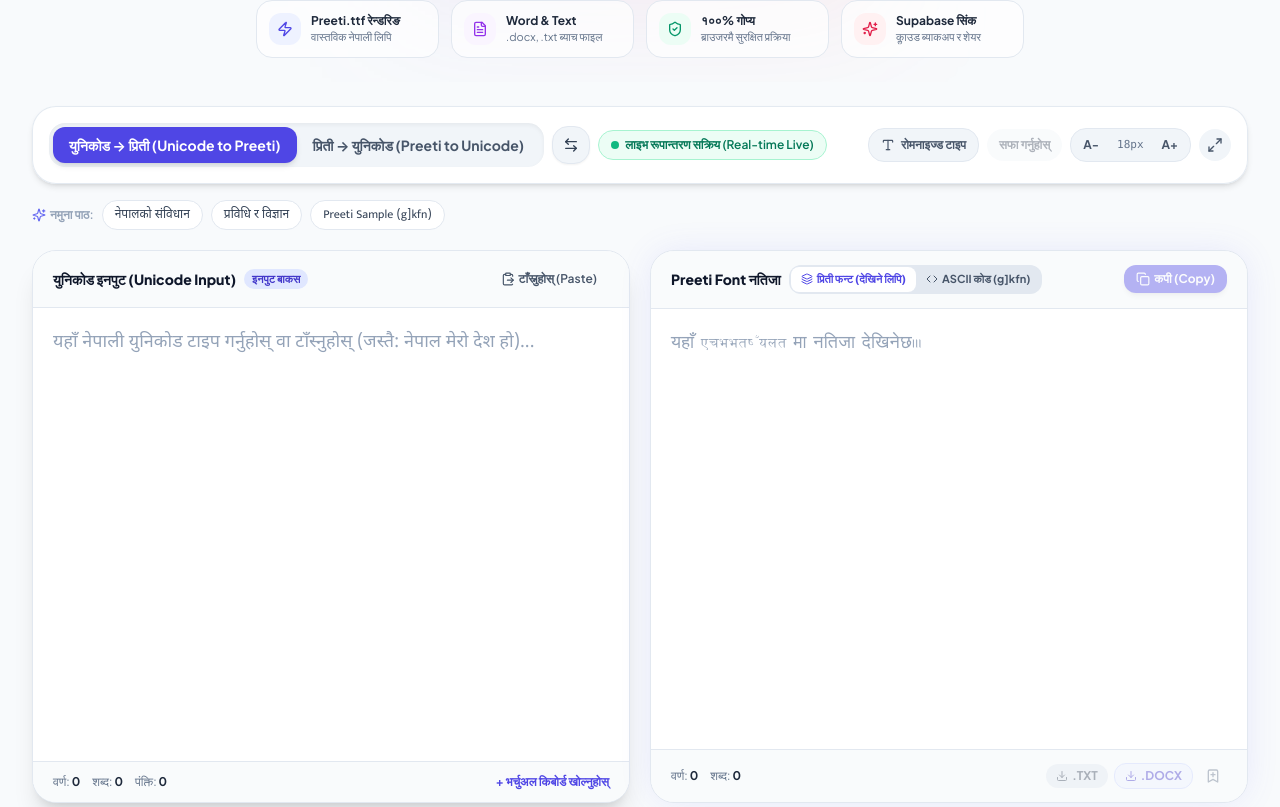
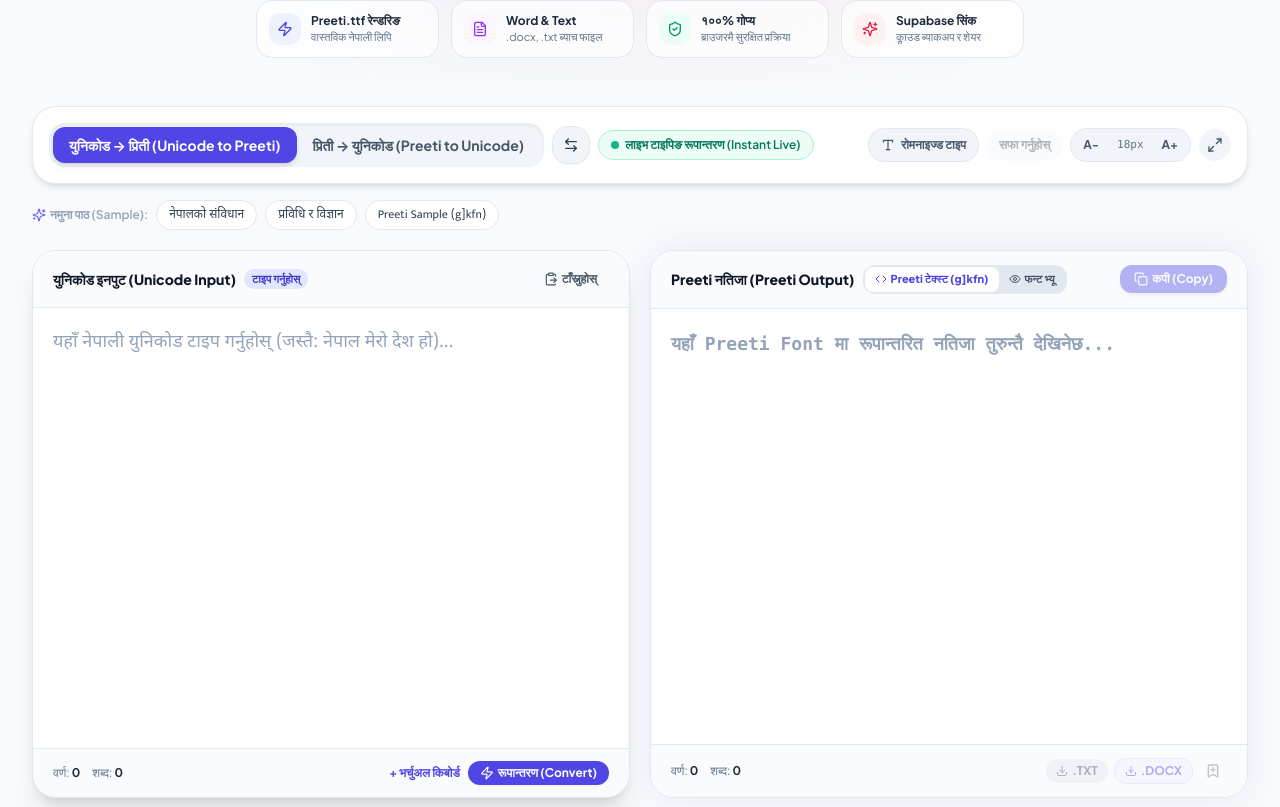
Before and after one commit to vivekgurungsir-design/uni_to_preeti, a Next.js app: page / in a window 1280 px wide. Shown: the part 433-1240 px from the top of the page. Built offline with nearby package versions, Linux system fonts and the light colour scheme; no server answers; the database is empty.

Commit message:
Ensure instant live keystroke Unicode to Preeti conversion with dual preview

```diff
--- a/src/components/TranslatorPane.tsx
+++ b/src/components/TranslatorPane.tsx
@@ -18,6 +18,8 @@ import {
   Layers,
   Code,
   Type,
+  Eye,
+  RefreshCw,
 } from "lucide-react";
 import {
   convertUnicodeToPreeti,
@@ -49,11 +51,12 @@ export default function TranslatorPane({
   const [sourceText, setSourceText] = useState("");
   const [convertedText, setConvertedText] = useState("");
   const [mode, setMode] = useState<"unicode-to-preeti" | "preeti-to-unicode">("unicode-to-preeti");
-  const [autoDetect, setAutoDetect] = useState(false);
   const [romanizedTyping, setRomanizedTyping] = useState(false);
 
-  // Output display view: 'preeti-font' (visual Devanagari) vs 'raw-ascii' (g]kfn)
-  const [outputTab, setOutputTab] = useState<"visual" | "raw">("visual");
+  // Preeti output display mode:
+  // 'ascii' = raw Preeti characters like "g]kfn" (standard for copying to MS Word / Photoshop / PageMaker)
+  // 'visual' = rendered in actual Preeti.ttf font so you see the Nepali letters
+  const [preetiDisplayView, setPreetiDisplayView] = useState<"ascii" | "visual">("ascii");
 
   // Styling & view controls
   const [fontSize, setFontSize] = useState<number>(18);
@@ -91,41 +94,43 @@ export default function TranslatorPane({
   };
 
   /**
-   * Synchronous, instant conversion helper
+   * Synchronous, zero-latency conversion function
    */
-  const performConversion = (text: string, currentMode: "unicode-to-preeti" | "preeti-to-unicode") => {
-    if (!text || text.trim().length === 0) {
-      return "";
-    }
-    if (currentMode === "unicode-to-preeti") {
-      return convertUnicodeToPreeti(text);
-    } else {
-      return convertPreetiToUnicode(text);
-    }
+  const convertText = (text: string, currentMode: "unicode-to-preeti" | "preeti-to-unicode"): string => {
+    if (!text || text.length === 0) return "";
+    return currentMode === "unicode-to-preeti"
+      ? convertUnicodeToPreeti(text)
+      : convertPreetiToUnicode(text);
   };
 
   /**
-   * Realtime keystroke handler
+   * Instant keystroke handler: updates source and converts IMMEDIATELY
    */
-  const handleSourceChange = (val: string) => {
-    let processedVal = val;
-    // Optional Romanized live transliteration if active in Unicode mode
+  const handleSourceChange = (e: React.ChangeEvent<HTMLTextAreaElement>) => {
+    let val = e.target.value;
+
+    // Optional Romanized live transliteration if enabled and in Unicode mode
     if (romanizedTyping && mode === "unicode-to-preeti" && val.endsWith(" ")) {
-      processedVal = romanizedToUnicode(val);
+      val = romanizedToUnicode(val);
     }
 
-    setSourceText(processedVal);
-    const converted = performConversion(processedVal, mode);
+    setSourceText(val);
+    const converted = convertText(val, mode);
     setConvertedText(converted);
   };
+
+  // Keep convertedText strictly in sync whenever sourceText or mode changes
+  useEffect(() => {
+    const converted = convertText(sourceText, mode);
+    setConvertedText(converted);
+  }, [sourceText, mode]);
 
   // React to external injected text (virtual keyboard, cheat sheet, snippets)
   useEffect(() => {
     if (injectedText !== undefined && injectedText !== null) {
       setSourceText((prev) => {
         const next = prev + injectedText;
-        const converted = performConversion(next, mode);
-        setConvertedText(converted);
+        setConvertedText(convertText(next, mode));
         return next;
       });
     }
@@ -137,36 +142,28 @@ export default function TranslatorPane({
     setMode(newMode);
     const newSource = convertedText;
     setSourceText(newSource);
-    const newConverted = performConversion(newSource, newMode);
-    setConvertedText(newConverted);
-    showToast("दिशा परिवर्तन गरियो (Directions Swapped)");
+    setConvertedText(convertText(newSource, newMode));
+    showToast("रूपान्तरण दिशा परिवर्तन गरियो");
   };
 
-  // Trigger auto detect explicitly
-  const handleAutoDetectClick = () => {
-    if (!sourceText) {
-      setAutoDetect(!autoDetect);
-      return;
-    }
-    const detected = detectTextType(sourceText);
-    setMode(detected);
-    const converted = performConversion(sourceText, detected);
-    setConvertedText(converted);
-    showToast(`पहिचान: ${detected === "unicode-to-preeti" ? "Unicode → Preeti" : "Preeti → Unicode"}`);
+  // Explicit mode selector
+  const handleModeChange = (targetMode: "unicode-to-preeti" | "preeti-to-unicode") => {
+    setMode(targetMode);
+    setConvertedText(convertText(sourceText, targetMode));
   };
 
-  // Mode button click
-  const handleModeChange = (targetMode: "unicode-to-preeti" | "preeti-to-unicode") => {
-    setMode(targetMode);
-    const converted = performConversion(sourceText, targetMode);
+  // Manual convert button (gives immediate visual confirmation)
+  const handleManualConvert = () => {
+    const converted = convertText(sourceText, mode);
     setConvertedText(converted);
+    showToast("तत्काल रूपान्तरण भयो (Live Converted)!");
   };
 
   // Copy output
   const handleCopy = () => {
     if (!convertedText) return;
     navigator.clipboard.writeText(convertedText);
-    showToast("नतिजा क्लिपबोर्डमा कपी भयो (Copied to Clipboard)!");
+    showToast("Preeti नतिजा क्लिपबोर्डमा कपी भयो!");
   };
 
   // Paste from clipboard
@@ -174,8 +171,7 @@ export default function TranslatorPane({
     try {
       const clipText = await navigator.clipboard.readText();
       setSourceText(clipText);
-      const converted = performConversion(clipText, mode);
-      setConvertedText(converted);
+      setConvertedText(convertText(clipText, mode));
       showToast("क्लिपबोर्डबाट टाँसियो र रूपान्तरण भयो!");
     } catch {
       alert("कृपया पाठ सिधै इनपुट बाकसमा टाँस्नुहोस् (Ctrl+V)");
@@ -186,16 +182,15 @@ export default function TranslatorPane({
   const handleClear = () => {
     setSourceText("");
     setConvertedText("");
-    showToast("खाली गरियो (Cleared)");
+    showToast("खाली गरियो");
   };
 
   // Clean text helper
   const handleClean = () => {
     const cleaned = cleanNepaliText(sourceText);
     setSourceText(cleaned);
-    const converted = performConversion(cleaned, mode);
-    setConvertedText(converted);
-    showToast("पाठ सफा र व्यवस्थित गरियो");
+    setConvertedText(convertText(cleaned, mode));
+    showToast("ढाँचा र स्पेस मिलाइयो");
   };
 
   // Download converted text as .docx file
@@ -236,7 +231,7 @@ export default function TranslatorPane({
     setSaveTitle("");
     setSaveTags("");
     onSnippetSaved();
-    showToast("क्लाउडमा सफलतापूर्वक सुरक्षित भयो!");
+    showToast("क्लाउडमा सुरक्षित भयो!");
   };
 
   const sourceStats = calculateStats(sourceText);
@@ -294,10 +289,10 @@ export default function TranslatorPane({
             <ArrowLeftRight className="w-4 h-4" />
           </button>
 
-          {/* Live Indicator Badge */}
+          {/* Live Keystroke Badge */}
           <div className="flex items-center space-x-1.5 px-3 py-1.5 rounded-2xl bg-emerald-50 dark:bg-emerald-950/60 border border-emerald-200 dark:border-emerald-800/80 text-emerald-700 dark:text-emerald-300 text-xs font-semibold">
             <span className="w-2 h-2 rounded-full bg-emerald-500 animate-pulse" />
-            <span>लाइभ रूपान्तरण सक्रिय (Real-time Live)</span>
+            <span>लाइभ टाइपिङ रूपान्तरण (Instant Live)</span>
           </div>
         </div>
 
@@ -310,7 +305,7 @@ export default function TranslatorPane({
                 setRomanizedTyping(!romanizedTyping);
                 showToast(
                   !romanizedTyping
-                    ? "रोमनाइज्ड टाइपिङ चालु (nepal → नेपाल)"
+                    ? "रोमनाइज्ड टाइपिङ चालु (nepal लेख्दा नेपाल बन्ने)"
                     : "रोमनाइज्ड टाइपिङ बन्द"
                 );
               }}
@@ -319,7 +314,7 @@ export default function TranslatorPane({
                   ? "bg-purple-50 dark:bg-purple-950/60 text-purple-700 dark:text-purple-300 border-purple-200 dark:border-purple-800 shadow-xs"
                   : "bg-slate-100 dark:bg-slate-800 text-slate-600 dark:text-slate-400 border-slate-200 dark:border-slate-700"
               }`}
-              title="अंग्रेजीमा टाइप गर्दा नेपाली शब्द बन्ने (जस्तै: nepal लेख्दा नेपाल)"
+              title="अंग्रेजीमा टाइप गर्दा नेपाली शब्द बन्ने"
             >
               <Type className="w-3.5 h-3.5" />
               <span>रोमनाइज्ड टाइप</span>
@@ -368,11 +363,11 @@ export default function TranslatorPane({
         </div>
       </div>
 
-      {/* Sample Texts Pills */}
+      {/* Quick Test Sample Pills */}
       <div className="flex items-center space-x-2 mb-4 overflow-x-auto pb-1 text-xs select-none">
         <span className="text-slate-400 dark:text-slate-500 shrink-0 flex items-center space-x-1 font-semibold">
           <Sparkles className="w-3.5 h-3.5 text-indigo-500" />
-          <span>नमुना पाठ:</span>
+          <span>नमुना पाठ (Sample):</span>
         </span>
         {sampleTexts.map((item, idx) => (
           <button
@@ -380,9 +375,8 @@ export default function TranslatorPane({
             onClick={() => {
               setMode(item.targetMode);
               setSourceText(item.text);
-              const converted = performConversion(item.text, item.targetMode);
-              setConvertedText(converted);
-              showToast(`'${item.label}' लोड गरियो र रूपान्तरण भयो`);
+              setConvertedText(convertText(item.text, item.targetMode));
+              showToast(`'${item.label}' लोड गरियो र तत्काल रूपान्तरण भयो`);
             }}
             className="px-3 py-1.5 rounded-full whitespace-nowrap bg-white dark:bg-slate-800 hover:bg-indigo-50 dark:hover:bg-indigo-950/60 text-slate-700 dark:text-slate-300 border border-slate-200 dark:border-slate-700 font-devanagari transition shadow-xs"
           >
@@ -393,7 +387,7 @@ export default function TranslatorPane({
 
       {/* ================= DUAL-CARD CONVERSION WORKSPACE ================= */}
       <div className="grid grid-cols-1 lg:grid-cols-2 gap-5">
-        {/* ================= LEFT PANEL (SOURCE) ================= */}
+        {/* ================= LEFT PANEL (SOURCE INPUT) ================= */}
         <div className="flex flex-col bg-white dark:bg-slate-900 rounded-3xl border border-slate-200 dark:border-slate-800 shadow-xl overflow-hidden focus-within:border-indigo-500 dark:focus-within:border-indigo-500 transition-all">
           {/* Header */}
           <div className="px-5 py-3.5 bg-slate-50/80 dark:bg-slate-800/50 border-b border-slate-200 dark:border-slate-800 flex items-center justify-between">
@@ -402,7 +396,7 @@ export default function TranslatorPane({
                 {mode === "unicode-to-preeti" ? "युनिकोड इनपुट (Unicode Input)" : "प्रिती इनपुट (Preeti Text)"}
               </span>
               <span className="text-[11px] px-2 py-0.5 rounded-full bg-indigo-100 dark:bg-indigo-950/80 text-indigo-700 dark:text-indigo-300 font-bold">
-                इनपुट बाकस
+                टाइप गर्नुहोस्
               </span>
             </div>
 
@@ -413,14 +407,14 @@ export default function TranslatorPane({
                 title="क्लिपबोर्डबाट टाँस्नुहोस्"
               >
                 <ClipboardPaste className="w-3.5 h-3.5" />
-                <span>टाँस्नुहोस् (Paste)</span>
+                <span>टाँस्नुहोस्</span>
               </button>
 
               {sourceText && (
                 <button
                   onClick={handleClear}
                   className="p-1.5 rounded-xl text-rose-500 hover:bg-rose-50 dark:hover:bg-rose-950/40 transition"
-                  title="खाली गर्नुहोस्"
+                  title="सबै खाली गर्नुहोस्"
                 >
                   <Trash2 className="w-4 h-4" />
                 </button>
@@ -428,14 +422,14 @@ export default function TranslatorPane({
             </div>
           </div>
 
-          {/* Textarea */}
+          {/* Textarea Input */}
           <div className="relative flex-1 min-h-[350px] sm:min-h-[440px]">
             <textarea
               value={sourceText}
-              onChange={(e) => handleSourceChange(e.target.value)}
+              onChange={handleSourceChange}
               placeholder={
                 mode === "unicode-to-preeti"
-                  ? "यहाँ नेपाली युनिकोड टाइप गर्नुहोस् वा टाँस्नुहोस् (जस्तै: नेपाल मेरो देश हो)..."
+                  ? "यहाँ नेपाली युनिकोड टाइप गर्नुहोस् (जस्तै: नेपाल मेरो देश हो)..."
                   : "यहाँ Preeti Font मा लेखिएको टेक्स्ट टाइप वा पेस्ट गर्नुहोस् (जस्तै: g]kfn d]/f] b]z xf])..."
               }
               style={{ fontSize: `${fontSize}px` }}
@@ -445,57 +439,66 @@ export default function TranslatorPane({
             />
           </div>
 
-          {/* Footer Stats & Virtual Keyboard Link */}
+          {/* Left Footer: Stats and Manual Convert Button */}
           <div className="px-5 py-3 bg-slate-50/80 dark:bg-slate-800/50 border-t border-slate-200 dark:border-slate-800 flex items-center justify-between text-xs text-slate-500 dark:text-slate-400">
             <div className="flex items-center space-x-3">
               <span>वर्ण: <strong className="text-slate-800 dark:text-slate-200">{sourceStats.characters}</strong></span>
               <span>शब्द: <strong className="text-slate-800 dark:text-slate-200">{sourceStats.words}</strong></span>
-              <span>पंक्ति: <strong className="text-slate-800 dark:text-slate-200">{sourceStats.lines}</strong></span>
             </div>
-            <button
-              onClick={onOpenVirtualKeyboard}
-              className="text-indigo-600 dark:text-indigo-400 hover:underline font-bold text-xs"
-            >
-              + भर्चुअल किबोर्ड खोल्नुहोस्
-            </button>
+
+            <div className="flex items-center space-x-2">
+              <button
+                onClick={onOpenVirtualKeyboard}
+                className="text-indigo-600 dark:text-indigo-400 hover:underline font-bold text-xs hidden sm:inline"
+              >
+                + भर्चुअल किबोर्ड
+              </button>
+              <button
+                onClick={handleManualConvert}
+                className="flex items-center space-x-1 px-3 py-1 rounded-xl bg-indigo-600 hover:bg-indigo-700 text-white font-bold text-xs shadow-sm transition"
+              >
+                <Zap className="w-3.5 h-3.5" />
+                <span>रूपान्तरण (Convert)</span>
+              </button>
+            </div>
           </div>
         </div>
 
-        {/* ================= RIGHT PANEL (OUTPUT) ================= */}
+        {/* ================= RIGHT PANEL (OUTPUT RESULT) ================= */}
         <div className="flex flex-col bg-white dark:bg-slate-900 rounded-3xl border border-slate-200 dark:border-slate-800 shadow-xl overflow-hidden focus-within:border-emerald-500 dark:focus-within:border-emerald-500 transition-all glow-indigo">
           {/* Header */}
           <div className="px-5 py-3.5 bg-slate-50/80 dark:bg-slate-800/50 border-b border-slate-200 dark:border-slate-800 flex items-center justify-between">
             <div className="flex items-center space-x-2">
               <span className="font-extrabold text-sm text-slate-900 dark:text-white">
-                {mode === "unicode-to-preeti" ? "Preeti Font नतिजा" : "नेपाली युनिकोड नतिजा"}
+                {mode === "unicode-to-preeti" ? "Preeti नतिजा (Preeti Output)" : "नेपाली युनिकोड नतिजा"}
               </span>
 
-              {/* View Tabs for Preeti Output: Visual Preeti Font vs Raw ASCII Code */}
+              {/* View Selector for Preeti Mode: ASCII text vs Preeti Font Visual */}
               {mode === "unicode-to-preeti" ? (
                 <div className="flex p-0.5 bg-slate-200 dark:bg-slate-800 rounded-xl text-[11px] font-bold">
                   <button
-                    onClick={() => setOutputTab("visual")}
+                    onClick={() => setPreetiDisplayView("ascii")}
                     className={`flex items-center space-x-1 px-2.5 py-1 rounded-lg transition ${
-                      outputTab === "visual"
+                      preetiDisplayView === "ascii"
                         ? "bg-white dark:bg-slate-700 text-indigo-600 dark:text-indigo-300 shadow-xs font-black"
                         : "text-slate-600 dark:text-slate-400"
                     }`}
-                    title="Preeti.ttf फन्टमा नेपाली अक्षर हेर्नुहोस्"
+                    title="Preeti क्यारेक्टर कोड (g]kfn) हेर्नुहोस् (वर्ड वा फोटोसपमा पेस्ट गर्न)"
                   >
-                    <Layers className="w-3 h-3" />
-                    <span>प्रिती फन्ट (देखिने लिपि)</span>
+                    <Code className="w-3 h-3" />
+                    <span>Preeti टेक्स्ट (g]kfn)</span>
                   </button>
                   <button
-                    onClick={() => setOutputTab("raw")}
+                    onClick={() => setPreetiDisplayView("visual")}
                     className={`flex items-center space-x-1 px-2.5 py-1 rounded-lg transition ${
-                      outputTab === "raw"
+                      preetiDisplayView === "visual"
                         ? "bg-white dark:bg-slate-700 text-indigo-600 dark:text-indigo-300 shadow-xs font-black"
                         : "text-slate-600 dark:text-slate-400"
                     }`}
-                    title="कच्चा क्यारेक्टर कोड (ASCII: g]kfn) हेर्नुहोस्"
+                    title="Preeti.ttf फन्टमा लिपि हेर्नुहोस्"
                   >
-                    <Code className="w-3 h-3" />
-                    <span>ASCII कोड (g]kfn)</span>
+                    <Eye className="w-3 h-3" />
+                    <span>फन्ट भ्यू</span>
                   </button>
                 </div>
               ) : (
@@ -510,7 +513,7 @@ export default function TranslatorPane({
               <button
                 onClick={handleCopy}
                 disabled={!convertedText}
-                className="flex items-center space-x-1 px-3 py-1.5 rounded-xl bg-indigo-600 hover:bg-indigo-700 disabled:opacity-40 text-white text-xs font-bold shadow-md transition"
+                className="flex items-center space-x-1 px-3.5 py-1.5 rounded-xl bg-indigo-600 hover:bg-indigo-700 disabled:opacity-40 text-white text-xs font-bold shadow-md transition"
                 title="क्लिपबोर्डमा कपी गर्नुहोस्"
               >
                 <Copy className="w-3.5 h-3.5" />
@@ -520,25 +523,43 @@ export default function TranslatorPane({
           </div>
 
           {/* Textarea Output Area */}
-          <div className="relative flex-1 min-h-[350px] sm:min-h-[440px]">
+          <div className="relative flex-1 min-h-[290px] sm:min-h-[360px]">
             <textarea
               readOnly
               value={convertedText}
               placeholder={
                 mode === "unicode-to-preeti"
-                  ? "यहाँ Preeti Font मा नतिजा देखिनेछ..."
+                  ? "यहाँ Preeti Font मा रूपान्तरित नतिजा तुरुन्तै देखिनेछ..."
                   : "यहाँ नेपाली युनिकोड नतिजा देखिनेछ..."
               }
               style={{ fontSize: `${fontSize}px` }}
               className={`w-full h-full p-5 bg-transparent text-slate-900 dark:text-slate-100 placeholder-slate-400 focus:outline-none resize-none leading-relaxed select-all ${
                 mode === "unicode-to-preeti"
-                  ? outputTab === "visual"
-                    ? "font-preeti text-lg"
-                    : "font-mono"
-                  : "font-devanagari"
+                  ? preetiDisplayView === "visual"
+                    ? "font-preeti text-xl"
+                    : "font-mono font-semibold text-slate-800 dark:text-slate-100"
+                  : "font-devanagari font-medium text-slate-800 dark:text-slate-100"
               }`}
             />
           </div>
+
+          {/* Preeti Font Live Dual-Preview strip (Shows how it visually renders in Preeti.ttf simultaneously) */}
+          {mode === "unicode-to-preeti" && convertedText && (
+            <div className="px-5 py-2.5 bg-indigo-50/60 dark:bg-slate-800/80 border-t border-indigo-100 dark:border-slate-800 flex items-center justify-between text-xs">
+              <div className="flex items-center space-x-2 overflow-hidden">
+                <span className="font-bold text-indigo-700 dark:text-indigo-300 shrink-0 text-[11px] flex items-center space-x-1">
+                  <Eye className="w-3.5 h-3.5" />
+                  <span>Preeti.ttf भिजुअल:</span>
+                </span>
+                <span className="font-preeti text-base font-semibold text-slate-900 dark:text-white truncate">
+                  {convertedText}
+                </span>
+              </div>
+              <span className="text-[10px] text-slate-500 dark:text-slate-400 shrink-0 ml-2">
+                (वर्ड/फोटोसपमा Preeti फन्ट लगाउँदा यस्तो देखिन्छ)
+              </span>
+            </div>
+          )}
 
           {/* Footer Action Bar */}
           <div className="px-5 py-3 bg-slate-50/80 dark:bg-slate-800/50 border-t border-slate-200 dark:border-slate-800 flex flex-wrap items-center justify-between gap-2 text-xs text-slate-500 dark:text-slate-400">
```
Also changed, not shown: src/lib/romanized-to-unicode.ts (line endings or trailing spaces).
